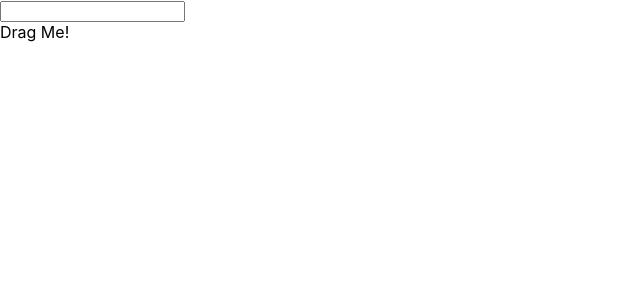
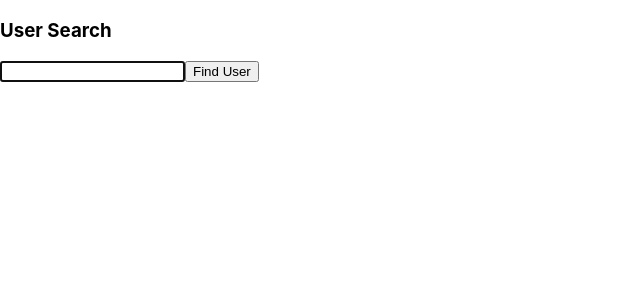
Before and after one commit to facundo-marin/react-and-typescrip-U2-U3, a React (Create React App) app: page / in a window 1280 px wide. Shown: the top 300 px of the page, without its empty margins (0-640 px from the left). Built offline with nearby package versions, Linux system fonts and the light colour scheme.

Commit message:
3.6. More on Refs

```diff
--- a/src/App.tsx
+++ b/src/App.tsx
@@ -1,14 +1,15 @@
 import './App.css';
-import GuestList from './state/GuestList';
-import UserSearch from './state/UserSearch';
-import EventComponent from './events/EventComponent';
+// import GuestList from './state/GuestList';
+// import UserSearch from './state/UserSearch';
+// import EventComponent from './events/EventComponent';
+import UserSearch from './refs/UserSearch';
 
 function App() {
   return (
     <div className="App">
-      {/* <GuestList />
-      <UserSearch /> */}
-      <EventComponent />
+      {/* <GuestList /> */}
+      <UserSearch />
+      {/* <EventComponent /> */}
     </div>
   );
 }
--- a/src/classes/UserSearch.tsx
+++ b/src/classes/UserSearch.tsx
@@ -1,5 +1,4 @@
 import { Component } from 'react';
-import { render } from '@testing-library/react';
 
 interface User {
   name: string;
--- a/src/refs/UserSearch.tsx
+++ b/src/refs/UserSearch.tsx
@@ -1,4 +1,4 @@
-import { useState, useRef } from 'react';
+import { useState, useRef, useEffect } from 'react';
 
 const users = [
   { name: 'Sarah', age: 20 },
@@ -10,6 +10,10 @@ const UserSearch: React.FC = () => {
   const inputRef = useRef<HTMLInputElement | null>(null);
   const [name, setName] = useState(' ');
   const [user, setUser] = useState<{ name: string; age: number } | undefined>();
+
+  useEffect(() => {
+    inputRef.current?.focus();
+  }, []);
 
   const onClick = () => {
     const foundUser = users.find((user) => {
```
